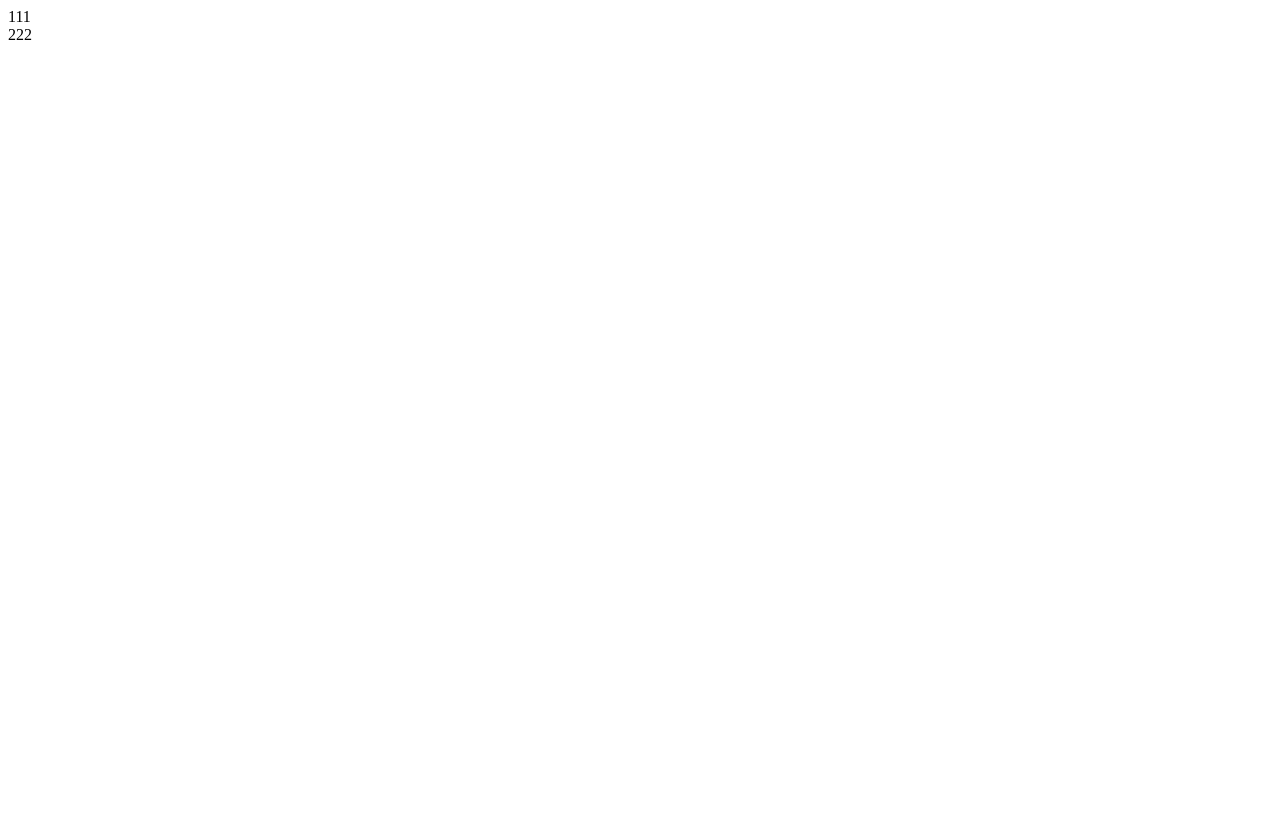
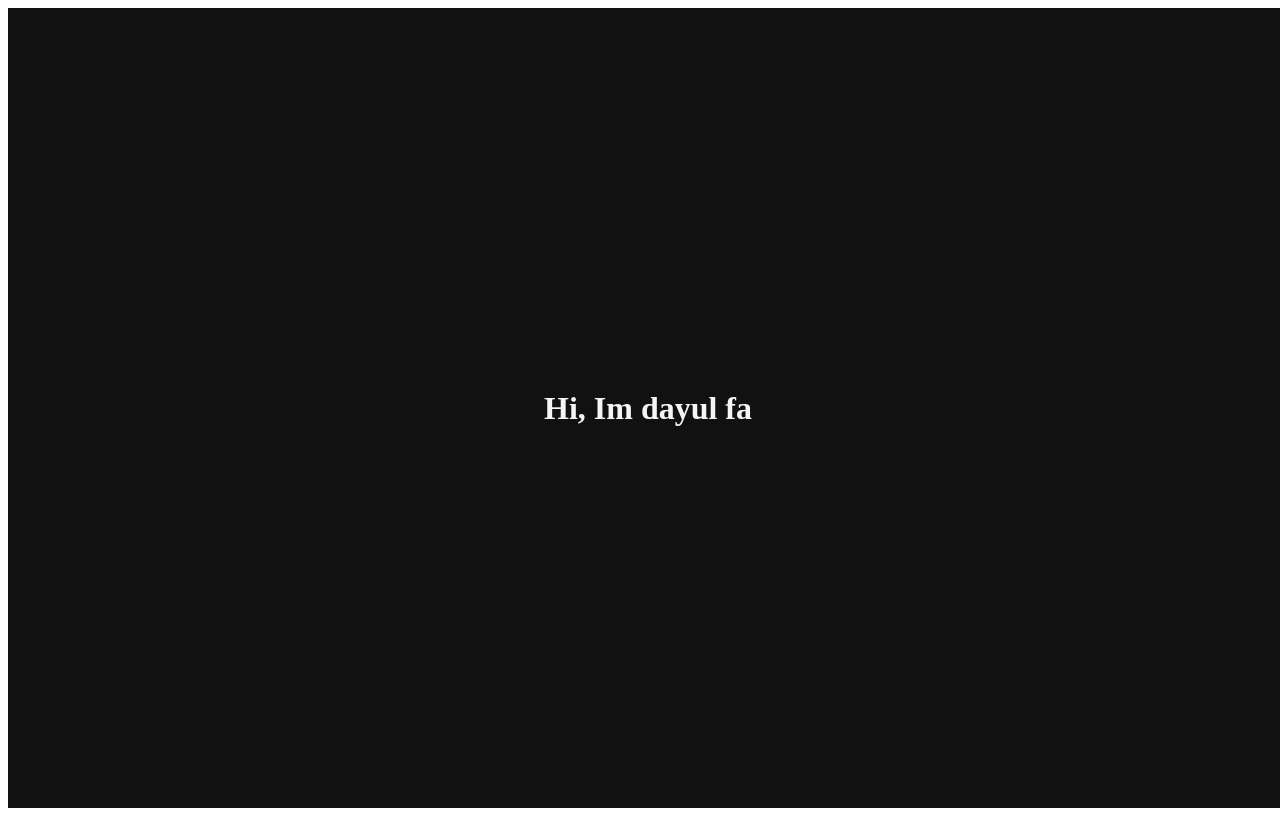
Before and after one commit to dayyypa/master-class, a React (Create React App) app: page / in a window 1280 px wide. Built offline with nearby package versions, Linux system fonts and the light colour scheme.

Commit message:
styled.component 연습

```diff
--- a/src/App.tsx
+++ b/src/App.tsx
@@ -1,11 +1,52 @@
-import styled from 'styled-components';
+import styled, { keyframes } from 'styled-components';
+
+const Title = styled.h1`
+	color: ${(props) => props.theme.textColor};
+`;
+
+const Wrapper = styled.div`
+	display: flex;
+	height: 100vh;
+	width: 100vw;
+	justify-content: center;
+	align-items: center;
+	background-color: ${(props) => props.theme.backgroundColor};
+`;
+
+const rotationAnimation = keyframes`
+	0%{
+		transform: rotate(0deg);
+		border-radius: 0px;
+	} 50%{
+		border-radius: 100px;
+	} 100%{
+		transform: rotate(360deg);
+		border-radius: 0px;
+	}
+`;
+
+const Emoji = styled.span`
+	font-size: 30px;
+`;
+
+const Box = styled.div`
+	height: 200px;
+	width: 200px;
+	background-color: chocolate;
+	display: flex;
+	justify-content: center;
+	align-items: center;
+	animation: ${rotationAnimation} 2s linear infinite;
+	${Emoji}:hover {
+		font-size: 98px;
+	}
+`;
 
 function App() {
 	return (
-		<div>
-			<div>111</div>
-			<div>222</div>
-		</div>
+		<Wrapper>
+			<Title>Hi, Im dayul fa</Title>
+		</Wrapper>
 	);
 }
 
--- a/src/index.tsx
+++ b/src/index.tsx
@@ -1,9 +1,22 @@
 import React from 'react';
 import ReactDOM from 'react-dom/client';
+import { ThemeProvider } from 'styled-components';
 import App from './App';
+
+const darkTheme = {
+	textColor: 'whitesmoke',
+	backgroundColor: '#111'
+};
+
+const lightTheme = {
+	textColor: '#111',
+	backgroundColor: 'whitesmoke'
+};
 
 ReactDOM.createRoot(document.getElementById('root')!).render(
 	<React.StrictMode>
-		<App />
+		<ThemeProvider theme={darkTheme}>
+			<App />
+		</ThemeProvider>
 	</React.StrictMode>
 );
```
